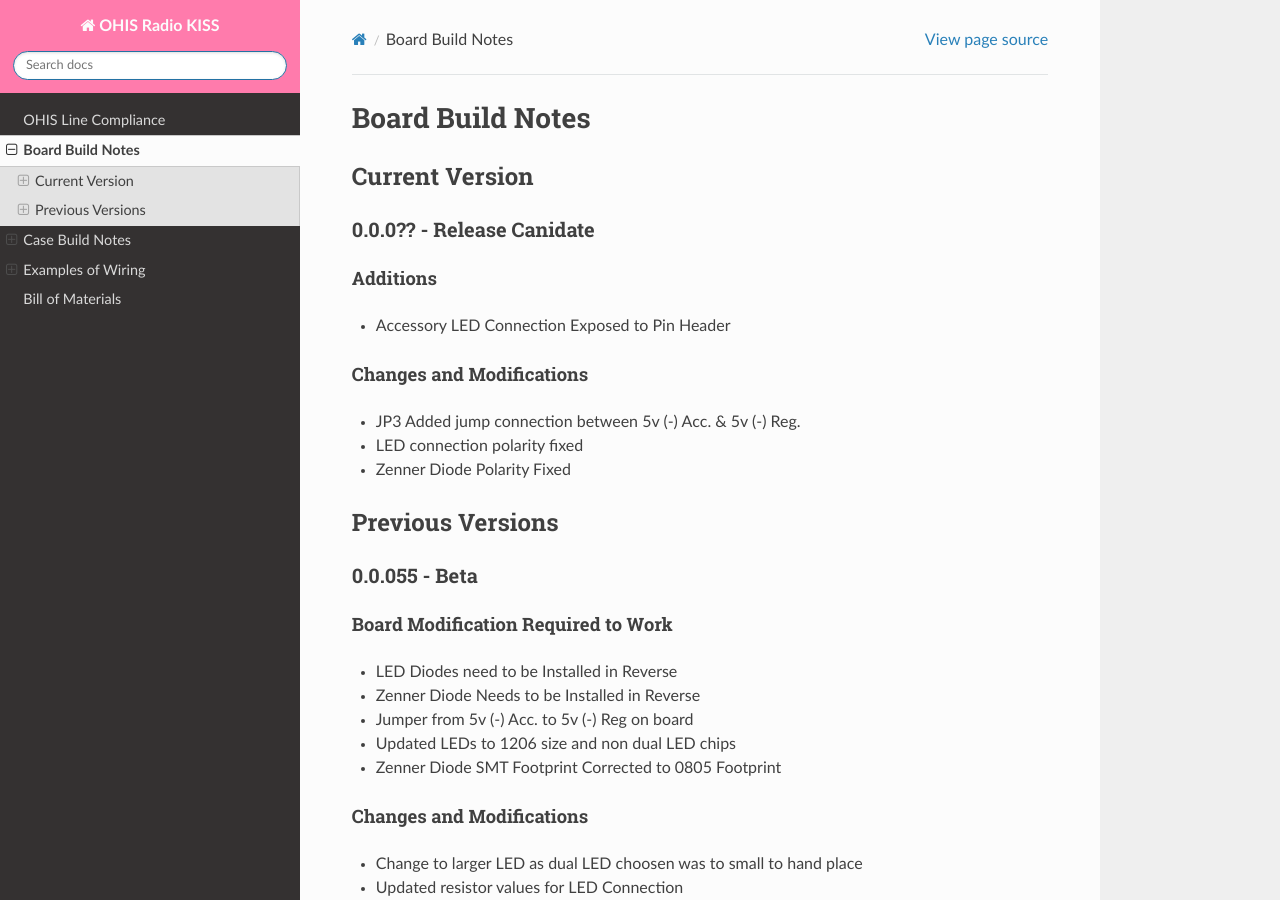
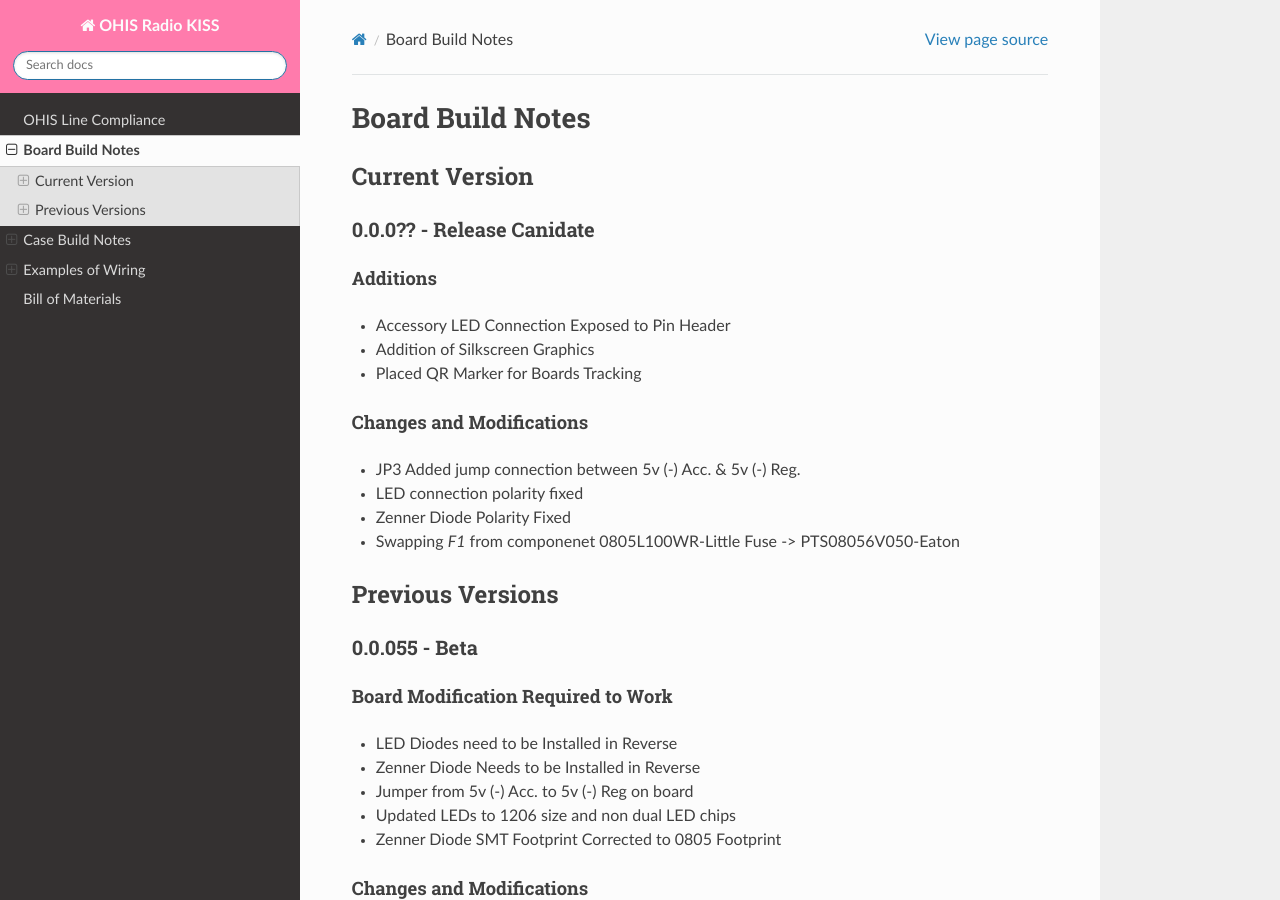
Before and after one commit to un-creatrix/OHIS-Radio_KISS, a Sphinx documentation site: the page built from docs/source/designs.rst, in a window 1280 px wide and 900 px high. Built offline with Sphinx 7.4.7 and the Read the Docs theme 3.1.0, drawn with Linux system fonts in a browser that asks for light colours; pages that are not in the unit, such as notebooks, are missing from menus.

Commit message:
Update designs.rst

```diff
--- a/docs/source/designs.rst
+++ b/docs/source/designs.rst
@@ -12,12 +12,16 @@ Current Version
 Additions
 ---------
 * Accessory LED Connection Exposed to Pin Header
+* Addition of Silkscreen Graphics
+* Placed QR Marker for Boards Tracking
+
 
 Changes and Modifications
 -------------------------
 * JP3 Added jump connection between 5v (-) Acc. & 5v (-) Reg.
 * LED connection polarity fixed
 * Zenner Diode Polarity Fixed
+* Swapping *F1* from componenet 0805L100WR-Little Fuse -> PTS08056V050-Eaton
 
 *****************
 Previous Versions
```
